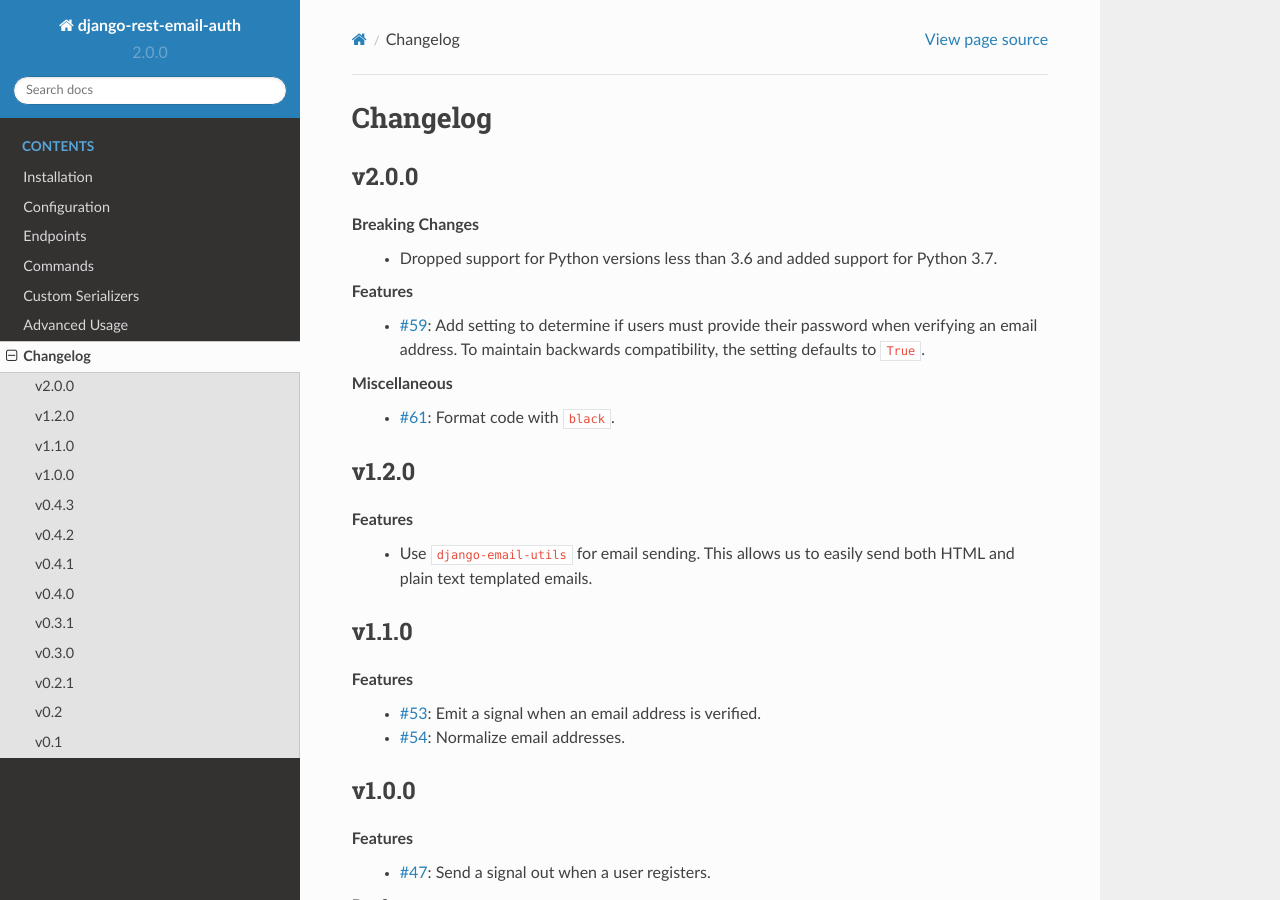
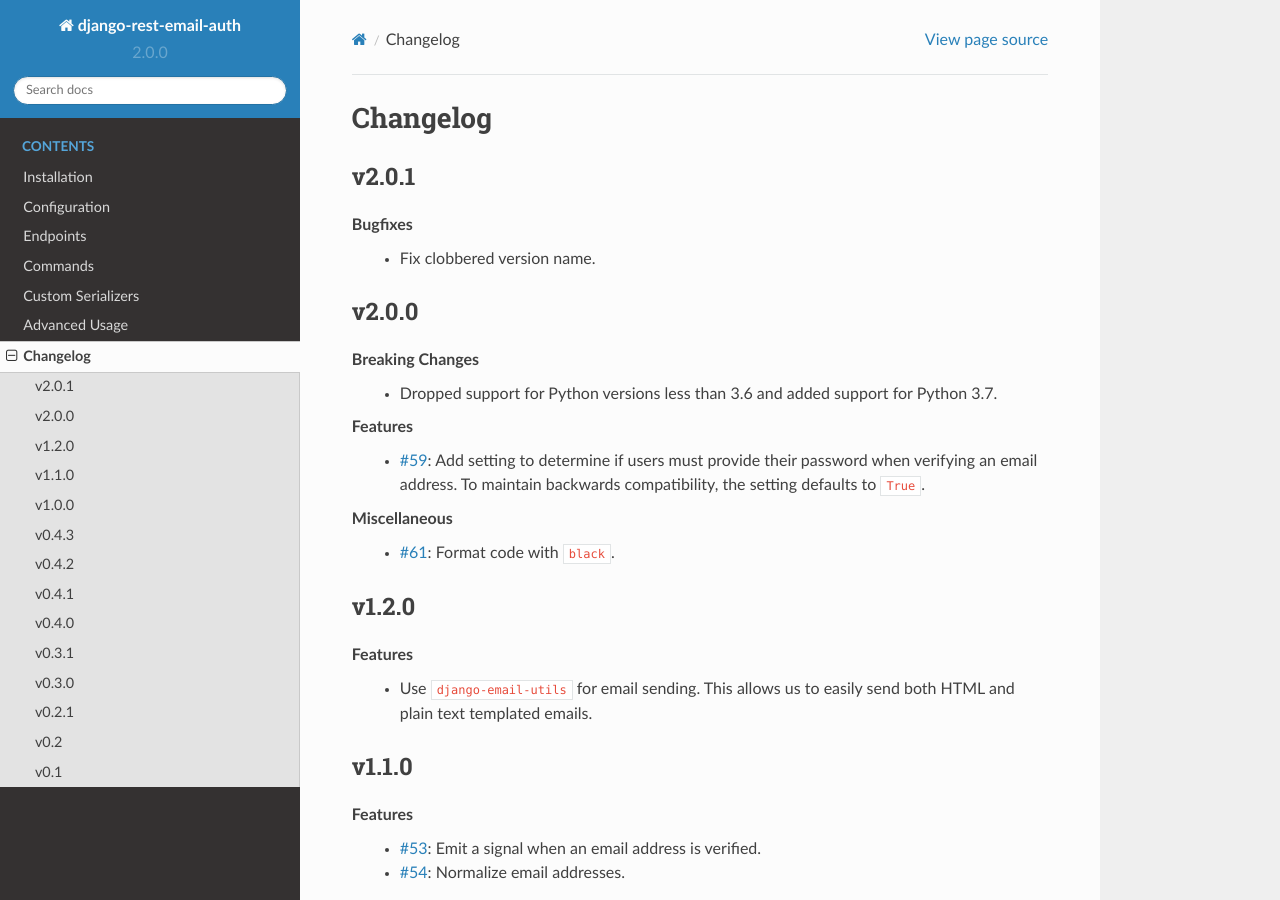
Before and after one commit to cdriehuys/django-rest-email-auth, a Sphinx documentation site: the page built from docs/CHANGELOG.rst, in a window 1280 px wide and 900 px high. Built offline with Sphinx 7.4.7 and the Read the Docs theme 2.0.0, drawn with Linux system fonts in a browser that asks for light colours.

Commit message:
Fix clobbered version name.
When we started using `black` to format code, it swapped out single
quotes for double quotes. Bumpversion was looking for single quotes, so
it ended up doing a malformed replacement of the version number in
`setup.py`.

```diff
--- a/docs/CHANGELOG.rst
+++ b/docs/CHANGELOG.rst
@@ -1,5 +1,12 @@
 Changelog
 =========
+
+
+v2.0.1
+------
+
+Bugfixes
+  * Fix clobbered version name.
 
 
 v2.0.0
--- a/setup.py
+++ b/setup.py
@@ -9,7 +9,7 @@
 setup(
     # Package meta-data
     name="django-rest-email-auth",
-    version="version='2.0.0'",
+    version="2.0.0",
     description="Django app for email based authentication and registration.",
     long_description=get_description(),
     author="Chathan Driehuys",
```
Also changed, not shown: .bumpversion.cfg.
